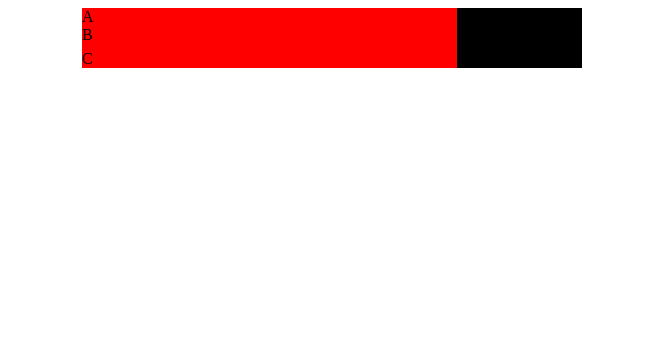
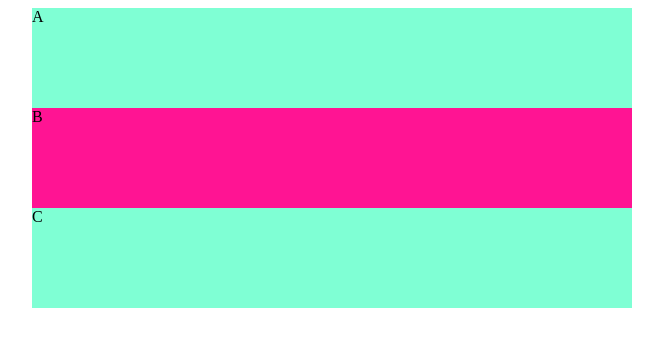
Before and after one commit to Zieciu/aplikacje_internetowe, a plain HTML site: page index.html in a window 1280 px wide. Shown: the whole page, without its empty margins (308-971 px from the left). Drawn offline with Linux system fonts and the light colour scheme.

Commit message:
CSS change

```diff
--- a/index.html
+++ b/index.html
@@ -7,8 +7,8 @@
 </head>
 <body>
     <div id="container">
-        <div class="first">A</div>
-        <div class="second">B</div>
+        <div>A</div>
+        <div>B</div>
         <div>C</div>
     </div>
 </body>
--- a/style.css
+++ b/style.css
@@ -1,17 +1,15 @@
 #container {
-    width: 500px;
+    width: 600px;
     background-color: black;
     margin: 0 auto;
 }
-div{
-    width: 75%;
-    background-color: red;
+#container > div{
+height: 100px;
+background-color: aquamarine;
 }
-div.second {
-    height: 24px;
-    transition: all 0.3s linear;
+#container > div:nth-child(2){
+    background-color: deeppink;
 }
-div.second:hover{
-    background-color: yellow;
-    height: 300px;
+#container > div:hover{
+    background-color: blueviolet;
 }
```
